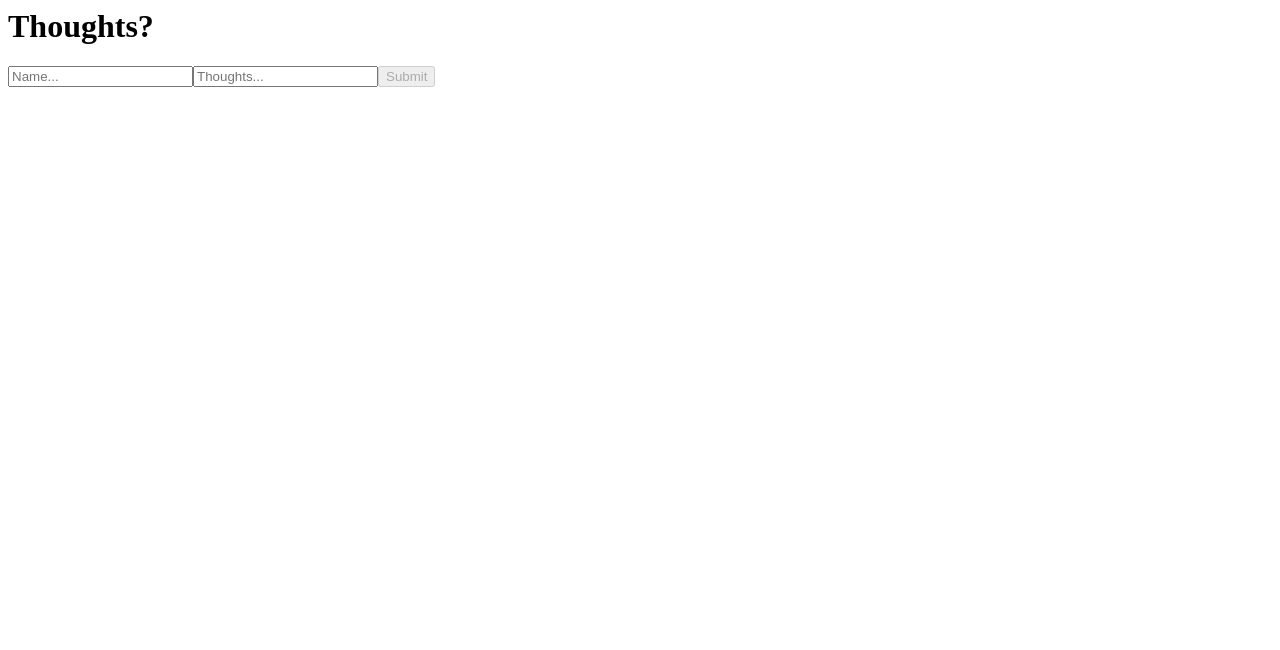
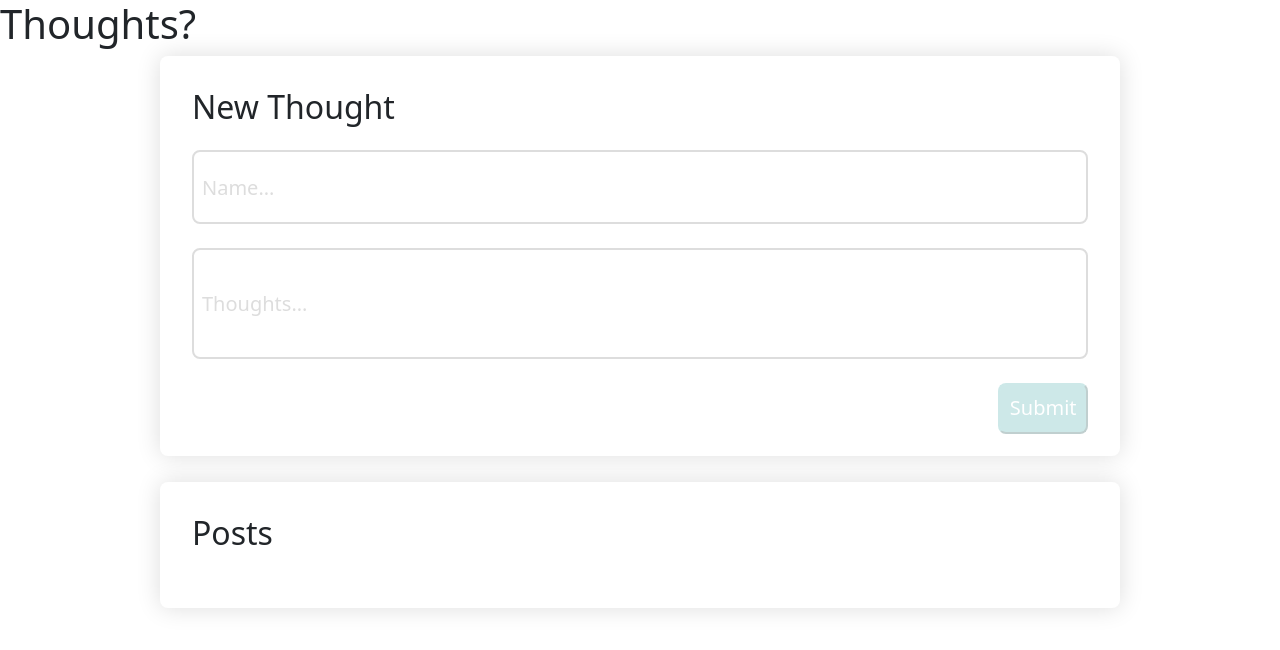
Before and after one commit to tatran5/cis197-hw4, a React (Vite) app: page / in a window 1280 px wide. Shown: the top 650 px of the page. Built offline with nearby package versions, Linux system fonts and the light colour scheme.

Commit message:
posts appear ok, not vote component

```diff
--- a/index.html
+++ b/index.html
@@ -1,4 +1,8 @@
 <html>
+  <head>
+    <link href="https://cdn.jsdelivr.net/npm/bootstrap@5.0.0-beta2/dist/css/bootstrap.min.css" rel="stylesheet" integrity="sha384-BmbxuPwQa2lc/FVzBcNJ7UAyJxM6wuqIj61tLrc4wSX0szH/Ev+nYRRuWlolflfl" crossorigin="anonymous">
+    <link href='./src/style/index.css' rel='stylesheet'>
+  </head>
   <body>
     <div id="react-root"></div>
     <script src="./index.js"></script>
--- a/package.json
+++ b/package.json
@@ -20,6 +20,7 @@
   "dependencies": {
     "parcel-bundler": "^1.12.4",
     "react": "^17.0.1",
-    "react-dom": "^17.0.1"
+    "react-dom": "^17.0.1",
+    "tailwindcss": "^2.0.3"
   }
 }
--- a/src/components/App.js
+++ b/src/components/App.js
@@ -16,10 +16,16 @@ const App = () => {
   return (
     <>
       <h1>Thoughts?</h1>
-      <input value={inputName} onChange={e => setInputName(e.target.value)} placeholder='Name...'/>
-      <input value={inputContent} onChange={e => setInputContent(e.target.value)} placeholder='Thoughts...'/>
-      <button disabled={inputName.length === 0 || inputContent.length === 0} onClick={e => updateRootPosts(rootPosts, inputName, inputContent)}>Submit</button>
-      {rootPosts}
+      <div className='input-container'>
+        <h2>New Thought</h2>
+        <input className='input-field input-name' value={inputName} onChange={e => setInputName(e.target.value)} placeholder='Name...'/>
+        <input className='input-field input-content' value={inputContent} onChange={e => setInputContent(e.target.value)} placeholder='Thoughts...'/>
+        <button disabled={inputName.length === 0 || inputContent.length === 0} onClick={e => updateRootPosts(rootPosts, inputName, inputContent)}>Submit</button>
+      </div>
+      <div className='posts'>
+        <h2>Posts</h2>
+        {rootPosts}
+      </div>
     </>
   )
 }
--- a/src/components/Post.js
+++ b/src/components/Post.js
@@ -25,9 +25,11 @@ const Post = ({depth, name, content}) => {
   }
 
   return (
-    <div className={`post depth-${depth}`}>
-      <div className='name'>{name}</div>
-      <div className='content'>{content}</div>
+    <div className={`post-container depth-${depth}`}>
+      <div className='post'>
+        <div className='post-name'>{name}</div>
+        <div className='post-content'>{content}</div>
+      </div>
       <Vote/>
       {replies}
       {createReplyButton()}
--- /dev/null
+++ b/src/style/index.css
@@ -0,0 +1,88 @@
+/* teal: rgb(91, 182, 182) */
+
+.input-container {
+	margin: auto;
+	margin-bottom: 2%;
+	padding: 4vh 4vh 4vh 4vh;
+	width: 75%;
+	height: 50%;
+	border-radius: 1vh;
+	-moz-box-shadow: 0 0 3vh #ddd;
+	-webkit-box-shadow: 0 0 3vh #ddd;
+	box-shadow: 0 0 3vh #ddd;
+}
+
+h2 {
+	margin-bottom: 3vh;
+}
+
+.input-field {
+	display: block;
+	width: 100%;
+	margin-bottom: 3vh;
+	padding: 1vh 1vh 1vh 1vh;
+	border: 2px solid #ddd;
+  border-radius: 1vh;
+	transition: 0.3s;
+	font-size: 2.5vh;
+}
+
+.input-field:focus {
+	outline: none !important;
+	border: 2px solid rgb(91, 182, 182);
+	box-shadow: 0 0 0 1vh rgb(91, 182, 182, 0.2);
+}
+
+.input-field:focus::placeholder {
+  color: transparent;
+}
+
+.input-name {
+	height: 22%;
+}
+
+.input-content {
+	height: 33%;
+}
+
+button {
+	float: right;
+	background-color: rgb(91, 182, 182);
+	border-color:  rgb(91, 182, 182);
+	border-radius: 1vh;
+	height: 15%;
+	width: 10%;
+	font-size: 2.5vh;
+	color:white
+}
+
+button:disabled {
+	opacity: 0.3;
+}
+
+::placeholder {
+	line-height: 10vh;
+	color: #ddd;
+}
+
+.posts {
+	margin: auto;
+	padding: 4vh 4vh 4vh 4vh;
+	width: 75%;
+	border-radius: 1vh;
+	-moz-box-shadow: 0 0 3vh #ddd;
+	-webkit-box-shadow: 0 0 3vh #ddd;
+	box-shadow: 0 0 3vh #ddd;
+}
+
+.post-container {
+	width: 90%;
+	border-left: 2px solid #ddd;
+	padding-left: 1vh;
+	margin-bottom: 1vh;
+}
+
+.post-name {
+	font-size: larger;
+	font-weight: bold;
+}
```
Also changed, not shown: 1 other file (tests, documents, lock files or other folders).
